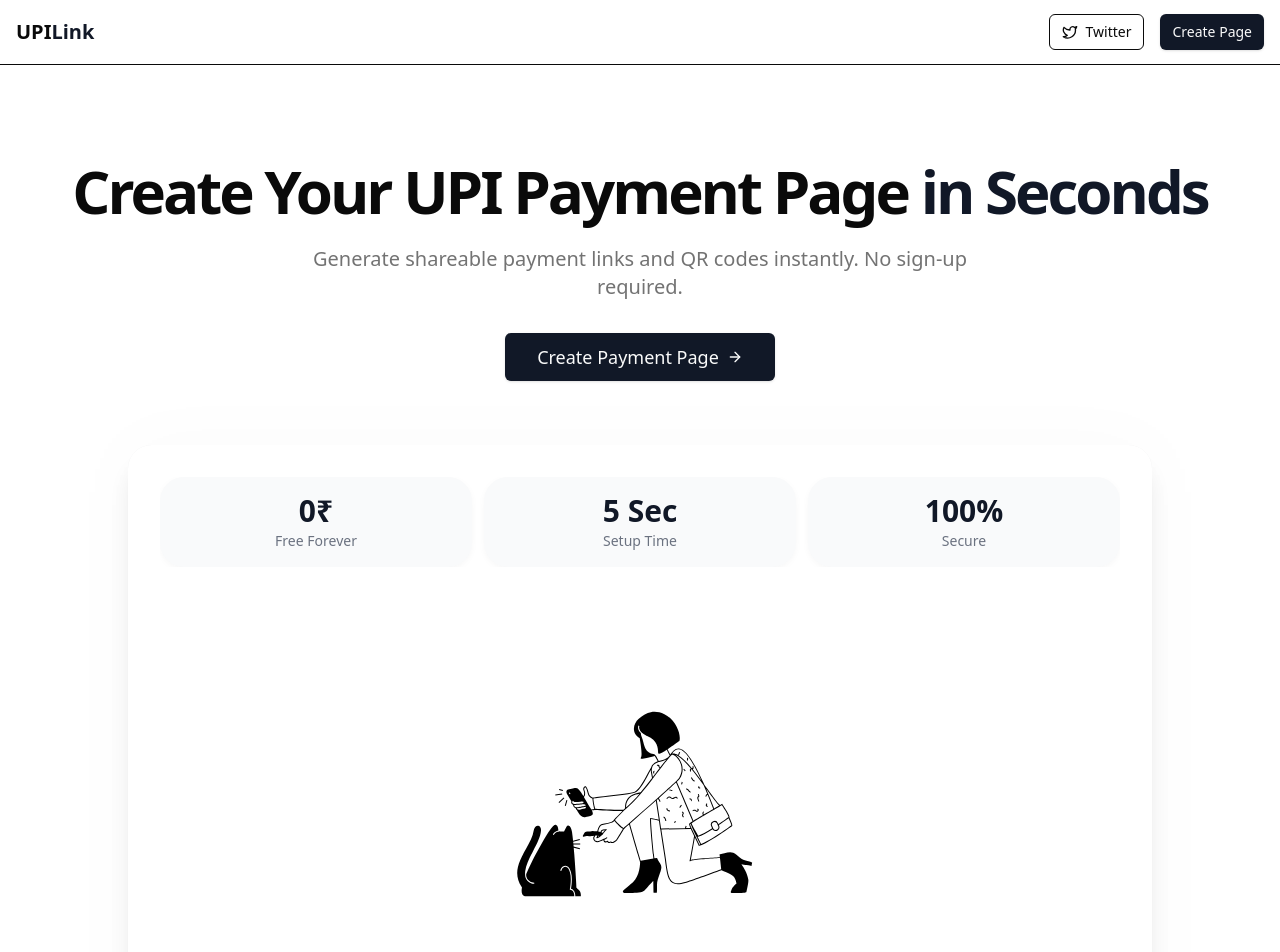
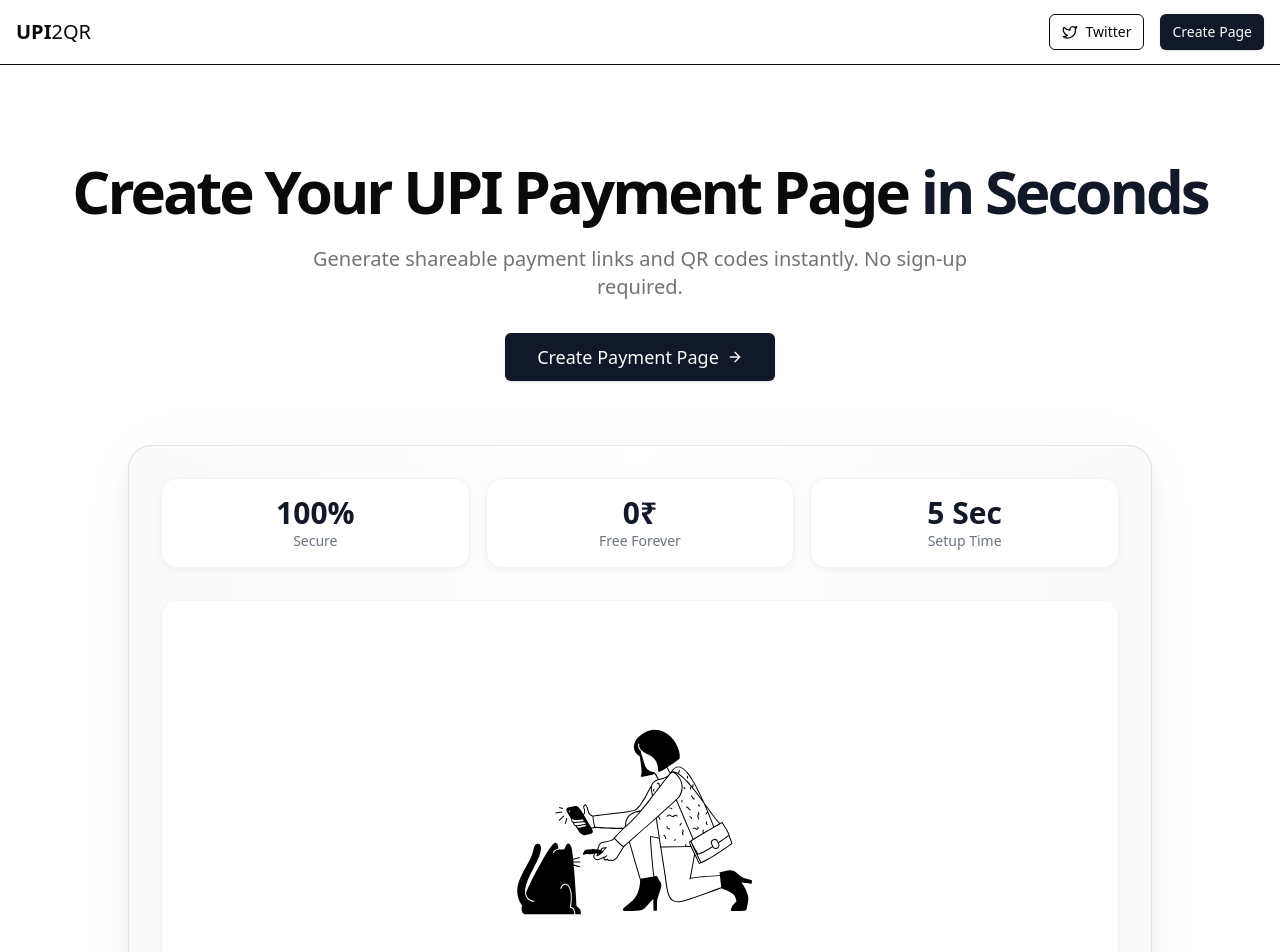
Before and after one commit to 4via6/UPILink, a React (Vite) app: page / in a window 1280 px wide. Shown: the top 952 px of the page. Built offline with nearby package versions, Linux system fonts and the light colour scheme.

Commit message:
fixed homepage spacing gap

```diff
--- a/index.html
+++ b/index.html
@@ -23,14 +23,14 @@
     <meta name="viewport" content="width=device-width, initial-scale=1.0, viewport-fit=cover" />
 
     <!-- Primary Meta Tags -->
-    <title>UPI Link - Create Payment Pages Instantly</title>
-    <meta name="title" content="UPI Link - Create Payment Pages Instantly" />
+    <title>UPI2QR - Create UPI Payment Pages Instantly</title>
+    <meta name="title" content="UPI2QR - Create UPI Payment Pages Instantly" />
     <meta name="description" content="Generate shareable UPI payment links and QR codes instantly. No sign-up required. Free forever." />
 
     <!-- Open Graph / Facebook -->
     <meta property="og:type" content="website" />
     <meta property="og:url" content="https://upi.srvr.site/" />
-    <meta property="og:title" content="UPI Link - Create Payment Pages Instantly" />
+    <meta property="og:title" content="UPI2QR - Create UPI Payment Pages Instantly" />
     <meta property="og:description" content="Generate shareable UPI payment links and QR codes instantly. No sign-up required. Free forever." />
     <meta property="og:image" content="https://upi.srvr.site/preview.png" />
     <meta property="og:image:width" content="1200" />
@@ -39,7 +39,7 @@
     <!-- Twitter -->
     <meta property="twitter:card" content="summary_large_image" />
     <meta property="twitter:url" content="https://upi.srvr.site/" />
-    <meta property="twitter:title" content="UPI Link - Create Payment Pages Instantly" />
+    <meta property="twitter:title" content="UPI2QR - Create UPI Payment Pages Instantly" />
     <meta property="twitter:description" content="Generate shareable UPI payment links and QR codes instantly. No sign-up required. Free forever." />
     <meta property="twitter:image" content="https://upi.srvr.site/preview.png" />
 
--- a/src/components/Footer.tsx
+++ b/src/components/Footer.tsx
@@ -15,7 +15,7 @@ export function Footer() {
             </a>
           </div>
           <div className="text-[10px] sm:text-xs text-center">
-            © {new Date().getFullYear()} UPI PayLink. All rights reserved.
+            © {new Date().getFullYear()} UPI2QR. All rights reserved.
           </div>
         </div>
       </div>
--- a/src/components/Header.tsx
+++ b/src/components/Header.tsx
@@ -7,7 +7,8 @@ export function Header() {
     <header className="border-b">
       <div className="container mx-auto px-4 h-14 sm:h-16 flex items-center justify-between">
         <Link to="/" className="font-bold text-lg sm:text-xl">
-          UPI<span className="text-primary">Link</span>
+          <span className="font-bold">UPI</span>
+          <span className="font-normal">2QR</span>
         </Link>
 
         <nav className="flex items-center gap-2 sm:gap-4">
--- a/src/index.css
+++ b/src/index.css
@@ -59,3 +59,15 @@
 .highlight-animation {
   animation: highlight 1s ease-out;
 }
+
+/* Add these global styles */
+html, body {
+  overflow-x: hidden;
+  width: 100%;
+  position: relative;
+}
+
+#root {
+  overflow-x: hidden;
+  width: 100%;
+}
--- a/src/pages/CreatePage.tsx
+++ b/src/pages/CreatePage.tsx
@@ -165,11 +165,11 @@ export default function CreatePage() {
                 ))}
               </div>
 
-              {/* UPI ID Input Field */}
+              {/* UPI ID Input Field with Updated Placeholder */}
               <div className="relative">
                 <Input
                   id="upiId"
-                  placeholder={formData.upiHandle ? "Enter your UPI ID" : "Enter complete UPI ID (with @handle)"}
+                  placeholder={formData.upiHandle ? "Enter UPI ID" : "Enter UPI ID with @handle"}
                   value={formData.upiHandle ? formData.upiId.split('@')[0] : formData.upiId}
                   onChange={(e) => handleUpiIdChange(e.target.value)}
                   required
@@ -185,8 +185,8 @@ export default function CreatePage() {
               <p className="text-sm text-muted-foreground flex items-center gap-1 mt-2">
                 <AlertCircle className="h-4 w-4" />
                 {formData.upiHandle
-                  ? "Enter your UPI ID or click selected app again to enter custom UPI ID"
-                  : "Select a UPI app or enter complete UPI ID including @handle"}
+                  ? "Enter your UPI ID"
+                  : "Select UPI app or enter complete UPI ID"}
               </p>
             </div>
 
--- a/src/pages/HomePage.tsx
+++ b/src/pages/HomePage.tsx
@@ -111,7 +111,7 @@ export default function HomePage() {
   ];
 
   return (
-    <div className="bg-background">
+    <div className="bg-background overflow-x-hidden w-full">
       {/* Hero Section */}
       <motion.div
         initial={{ opacity: 0, y: 20 }}
@@ -135,65 +135,40 @@ export default function HomePage() {
           <ArrowRight className="ml-2 h-4 w-4 group-hover:translate-x-1 transition-transform" />
         </Button>
 
-        {/* Enhanced Hero Illustration Section */}
-        <motion.div
-          initial={{ opacity: 1, backgroundColor: "rgb(255, 255, 255)" }}
-          className="mt-12 sm:mt-16 max-w-5xl mx-auto relative"
-        >
+        {/* Enhanced Hero Illustration Section with Fixed Bleeding */}
+        <div className="mt-12 sm:mt-16 mx-auto relative">
+          {/* Container to prevent bleeding */}
+          <div className="absolute inset-0 -mx-4 bg-background" /> {/* Background fix */}
+
+          <div className="relative max-w-5xl mx-auto">
             {/* Background Elements */}
-          <motion.div
-            initial={{ opacity: 1, backgroundColor: "rgb(255, 255, 255)" }}
-            className="absolute inset-0 bg-gradient-to-r from-primary/5 via-transparent to-primary/5 rounded-3xl"
-          />
-          <motion.div
-            initial={{ opacity: 0.2 }}
-            className="absolute -inset-0.5 bg-gradient-to-r from-primary/10 to-primary/10 blur-2xl opacity-20"
-          />
+            <div className="absolute inset-0 bg-gradient-to-r from-primary/10 via-transparent to-primary/10 rounded-3xl" />
+            <div className="absolute -inset-0.5 bg-gradient-to-r from-primary/20 to-primary/20 blur-2xl opacity-10" />
 
             {/* Main Content Container */}
-          <motion.div
-            initial={{ backgroundColor: "rgb(255, 255, 255)" }}
-            className="relative bg-white/50 backdrop-blur-sm rounded-3xl p-6 sm:p-8 shadow-xl"
-          >
+            <div className="relative bg-white/80 backdrop-blur-sm rounded-3xl p-6 sm:p-8 shadow-xl border border-primary/10">
               {/* Stats Bar */}
-            <div className="relative mb-6 sm:mb-8">
-              {/* Scrollable Container */}
-              <div
-                ref={scrollRef}
-                className="flex sm:grid sm:grid-cols-3 gap-3 overflow-x-auto pb-4 sm:pb-0 px-4 sm:px-0 no-scrollbar"
-              >
-                {/* First set of tiles */}
-                {statsTiles.map((stat, index) => (
-                  <motion.div
-                    key={`tile-1-${index}`}
-                    initial={{ backgroundColor: "rgb(249, 250, 251)" }}
-                    className="flex-shrink-0 w-[150px] sm:w-auto p-4 rounded-3xl bg-gray-50 shadow-[0_2px_10px_-3px_rgba(0,0,0,0.07)] hover:shadow-[0_2px_15px_-3px_rgba(0,0,0,0.1)] transition-all duration-300"
-                  >
-                    <h4 className="text-xl sm:text-2xl md:text-3xl font-bold text-gray-900 mb-0.5">{stat.value}</h4>
-                    <p className="text-xs sm:text-sm text-gray-500">{stat.label}</p>
-                  </motion.div>
-                ))}
-
-                {/* Duplicate set for infinite scroll (only shown on mobile) */}
-                {statsTiles.map((stat, index) => (
-                  <motion.div
-                    key={`tile-2-${index}`}
-                    initial={{ backgroundColor: "rgb(249, 250, 251)" }}
-                    className="flex-shrink-0 w-[150px] sm:hidden p-4 rounded-3xl bg-gray-50 shadow-[0_2px_10px_-3px_rgba(0,0,0,0.07)] hover:shadow-[0_2px_15px_-3px_rgba(0,0,0,0.1)] transition-all duration-300"
-                  >
-                    <h4 className="text-xl font-bold text-gray-900 mb-0.5">{stat.value}</h4>
-                    <p className="text-xs text-gray-500">{stat.label}</p>
-                  </motion.div>
-                ))}
+              <div className="grid grid-cols-3 gap-3 sm:gap-4 mb-6 sm:mb-8">
+                <div className="p-3 sm:p-4 rounded-2xl bg-white shadow-[0_2px_8px_-3px_rgba(0,0,0,0.1)] border border-gray-100">
+                  <h4 className="text-xl sm:text-2xl md:text-3xl font-bold text-gray-900">100%</h4>
+                  <p className="text-xs sm:text-sm text-gray-500">Secure</p>
+                </div>
+                <div className="p-3 sm:p-4 rounded-2xl bg-white shadow-[0_2px_8px_-3px_rgba(0,0,0,0.1)] border border-gray-100">
+                  <h4 className="text-xl sm:text-2xl md:text-3xl font-bold text-gray-900">0₹</h4>
+                  <p className="text-xs sm:text-sm text-gray-500">Free Forever</p>
+                </div>
+                <div className="p-3 sm:p-4 rounded-2xl bg-white shadow-[0_2px_8px_-3px_rgba(0,0,0,0.1)] border border-gray-100">
+                  <h4 className="text-xl sm:text-2xl md:text-3xl font-bold text-gray-900">5 Sec</h4>
+                  <p className="text-xs sm:text-sm text-gray-500">Setup Time</p>
                 </div>
               </div>
 
               {/* Illustration Container */}
               <motion.div
-              initial={{ opacity: 1 }}
-              animate={{ opacity: isImagesLoaded ? 1 : 1 }}
-              transition={{ duration: 0.3 }}
-              className="relative"
+                initial={{ opacity: 0 }}
+                animate={{ opacity: isImagesLoaded ? 1 : 0 }}
+                transition={{ duration: 0.5 }}
+                className="relative bg-white rounded-2xl p-4 shadow-sm border border-gray-100"
               >
                 {/* Main Illustration */}
                 <div className="relative h-[200px] sm:h-[300px] md:h-[400px] overflow-hidden rounded-lg">
@@ -224,7 +199,7 @@ export default function HomePage() {
                 </div>
 
                 {/* Navigation Dots */}
-              <div className="flex justify-center gap-2 mt-6">
+                <div className="flex justify-center gap-2 mt-4">
                   {illustrations.map((_, index) => (
                     <button
                       key={index}
@@ -239,8 +214,9 @@ export default function HomePage() {
                   ))}
                 </div>
               </motion.div>
-          </motion.div>
-        </motion.div>
+            </div>
+          </div>
+        </div>
       </motion.div>
 
       {/* Features Section with better mobile layout */}
@@ -335,7 +311,7 @@ export default function HomePage() {
         initial={{ opacity: 0, y: 20 }}
         animate={{ opacity: 1, y: 0 }}
         transition={{ duration: 0.5 }}
-        className="container mx-auto px-4 py-20"
+        className="container mx-auto px-4 py-20 overflow-hidden"
       >
         <div className="relative max-w-5xl mx-auto">
           {/* Background Elements */}
```
Also changed, not shown: public/manifest.json. Lines whose indentation alone changed are shown as unchanged.
